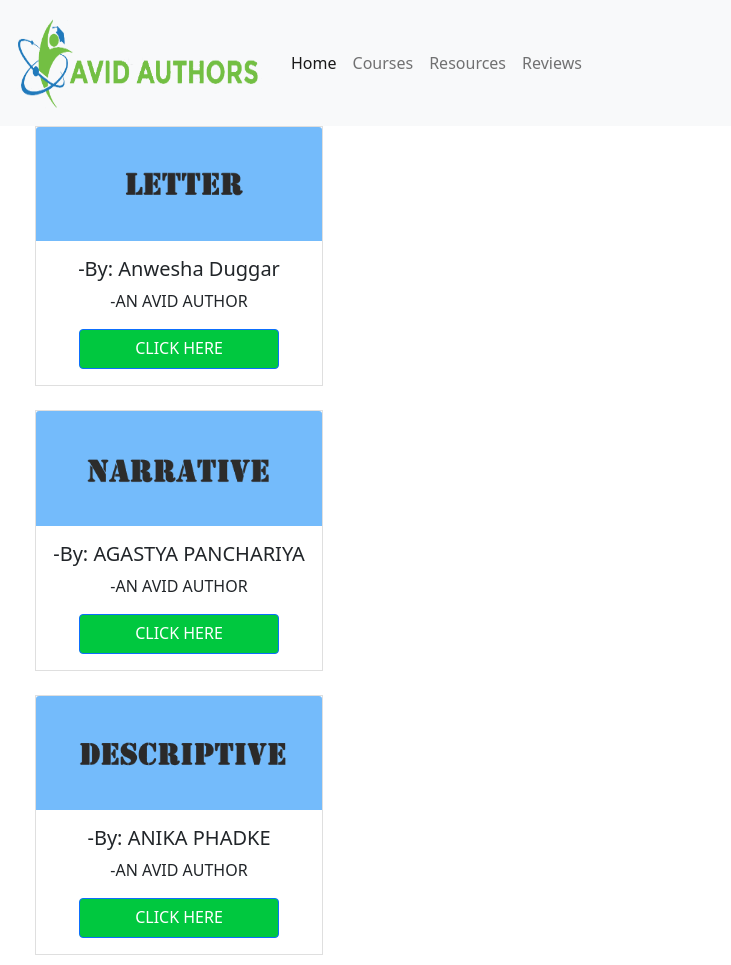
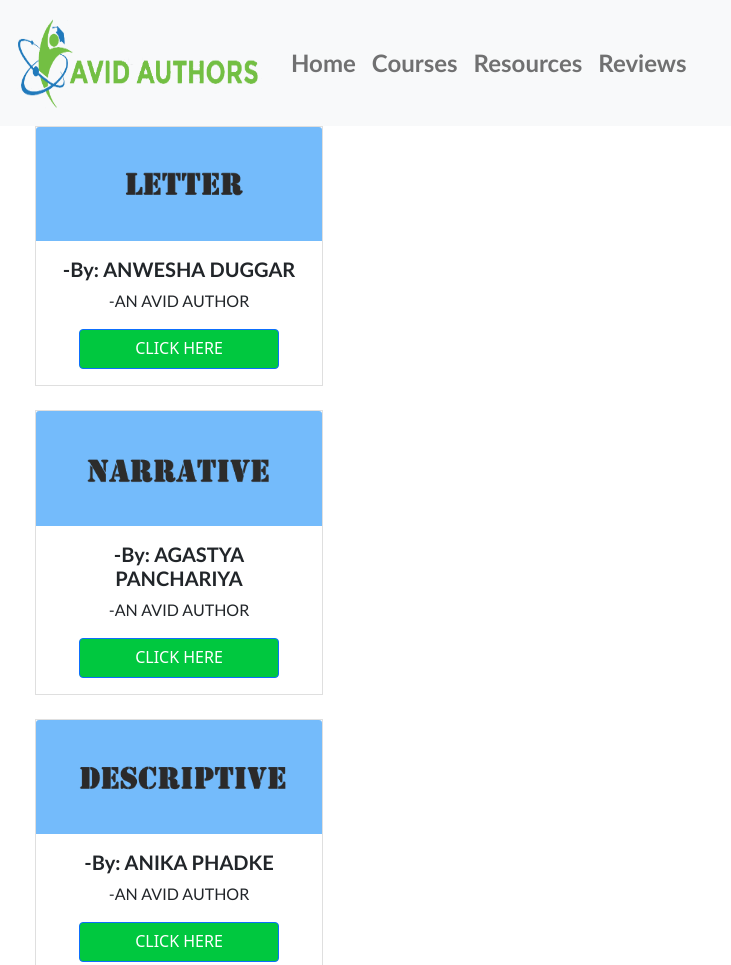
Before and after one commit to Shubham-Sheth/AVID-AUTHORS, a plain HTML site: page resources.html in a window 1280 px wide. Shown: the top 965 px of the page, without its empty margins (0-731 px from the left). Drawn offline with nearby package versions, Linux system fonts and the light colour scheme.

Commit message:
Update resources.html

```diff
--- a/resources.html
+++ b/resources.html
@@ -36,7 +36,12 @@
 		border: 1px solid rgba(0,0,0,.125);
 		text-align: center;
 	}
-
+	p,h5,h2,h4{
+	font-family:Candara;
+}
+h5,h2{
+	font-weight:bold;
+}
     </style>
   </head>
   <body>
@@ -51,19 +56,19 @@
     <div class="collapse navbar-collapse" id="navbarSupportedContent">
       <ul class="navbar-nav me-auto mb-2 mb-lg-0">
         <li class="nav-item">
-          <a class="nav-link active "href="index.html">Home</a>
+        <a class="nav-link "href="index.html" style="font-family:Candara;font-weight:bold;font-size:x-large">Home</a>
         </li>
          <li class="nav-item">
-          <a class="nav-link " href="courses.html">Courses</a>
+          <a class="nav-link " href="courses.html" style="font-family:Candara;font-weight:bold;font-size:x-large">Courses</a>
         </li>
          <li class="nav-item">
-          <a class="nav-link " href="resources.html">Resources</a>
+          <a class="nav-link " href="resources.html" style="font-family:Candara;font-weight:bold;font-size:x-large">Resources</a>
         </li>
           <!--<li class="nav-item">
           <a class="nav-link " href="#">Tech Need</a>
         </li>-->
         <li class="nav-item">
-          <a class="nav-link" href="reviews.html">Reviews</a>
+          <a class="nav-link" href="reviews.html" style="font-family:Candara;font-weight:bold;font-size:x-large">Reviews</a>
         </li>
          </ul>
       </div>
@@ -72,7 +77,7 @@
 <div class="auto-style3" style="width: 18rem;margin:auto 35px">
   <img src="letterlogo.png" class="card-img-top" alt="letterlogo">
   <div class="card-body">
-    <h5 class="card-title">-By: Anwesha Duggar</h5>
+    <h5 class="card-title">-By: ANWESHA DUGGAR</h5>
     <p class="card-text">-AN AVID AUTHOR</p>
      <!--<p class="card-text"></p>-->
     <a href="https://1drv.ms/w/s!AjsOd8pbTgHBkUcbjEZb3yovUjhr?e=aoNBhx" class="btn btn-primary" style="background-color:#00c83f;width:200px;height:40px">CLICK HERE</a>
@@ -102,7 +107,7 @@
 <div class="auto-style3" style="width: 18rem;margin:auto 35px">
   <img src="letterlogo.png" class="card-img-top" alt="letterlogo">
   <div class="card-body">
-    <h5 class="card-title">-By: Divit Vora</h5>
+    <h5 class="card-title">-BY: DIVIT VORA</h5>
     <p class="card-text">-AN AVID AUTHOR</p>
      <!--<p class="card-text"></p>-->
     <a href="https://1drv.ms/w/s!AjsOd8pbTgHBkURItc3n2tFjpEzM?e=jxkdFI" class="btn btn-primary" style="background-color:#00c83f;width:200px;height:40px">CLICK HERE</a>
```
